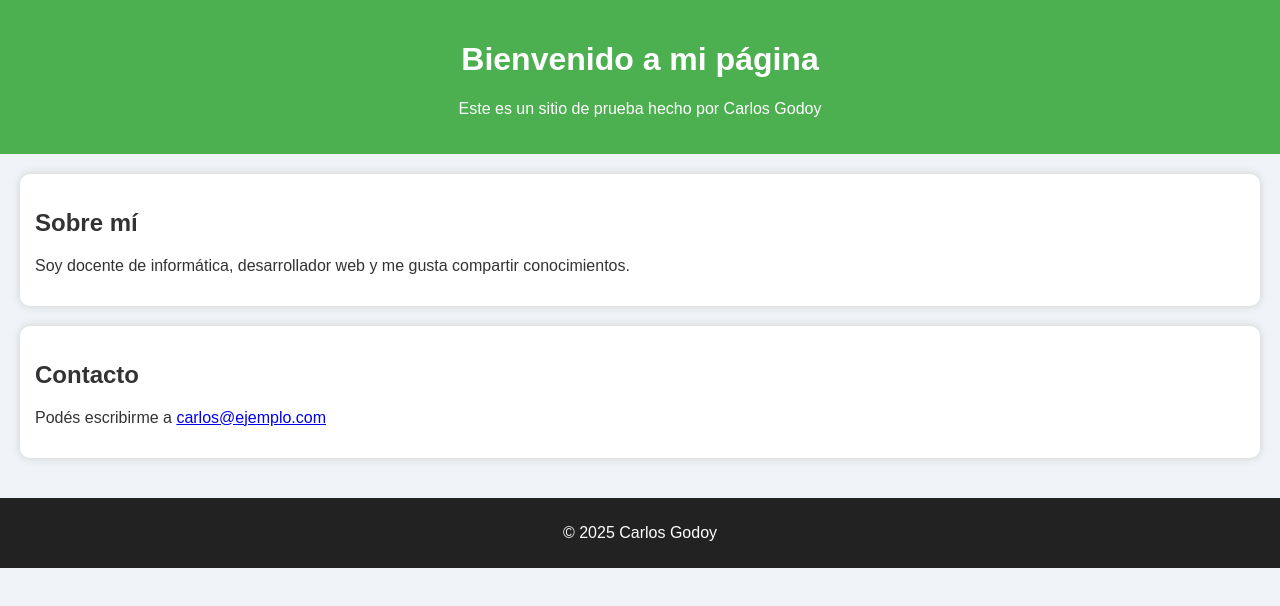
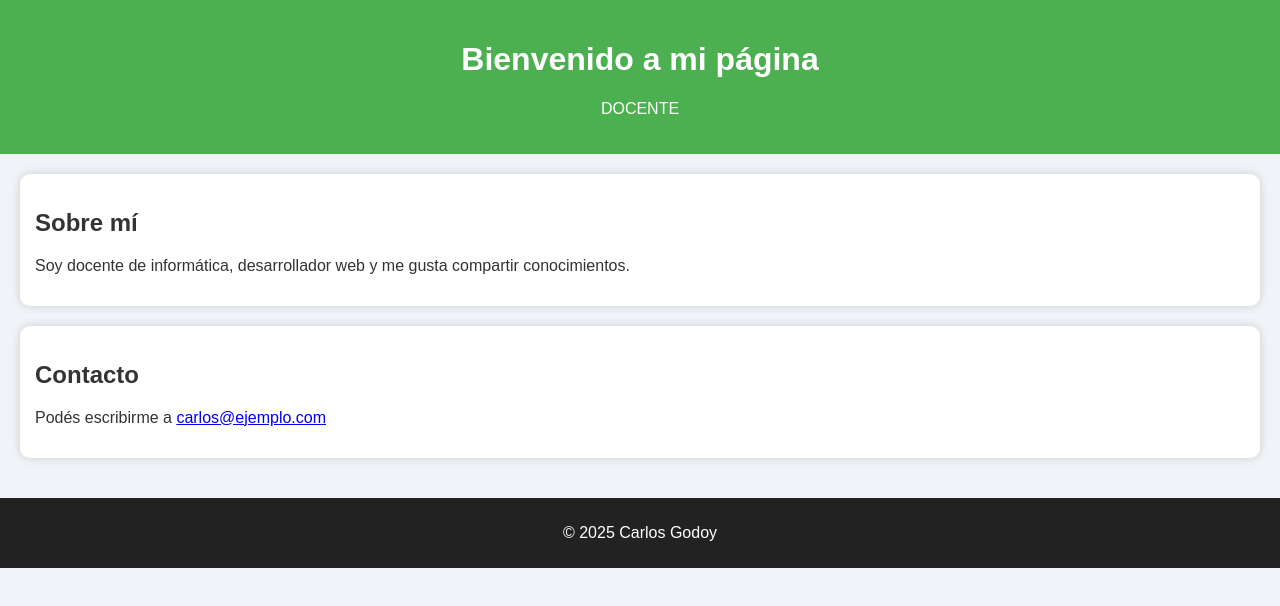
Before and after one commit to ProfesorGodoy/ProfesorGodoy.github.io, a plain HTML site: page index.html in a window 1280 px wide. Drawn offline with Linux system fonts and the light colour scheme.

Commit message:
Update index.html

```diff
--- a/index.html
+++ b/index.html
@@ -9,7 +9,7 @@
 <body>
   <header>
     <h1>Bienvenido a mi página</h1>
-    <p>Este es un sitio de prueba hecho por Carlos Godoy</p>
+    <p>DOCENTE</p>
   </header>
 
   <main>
```
